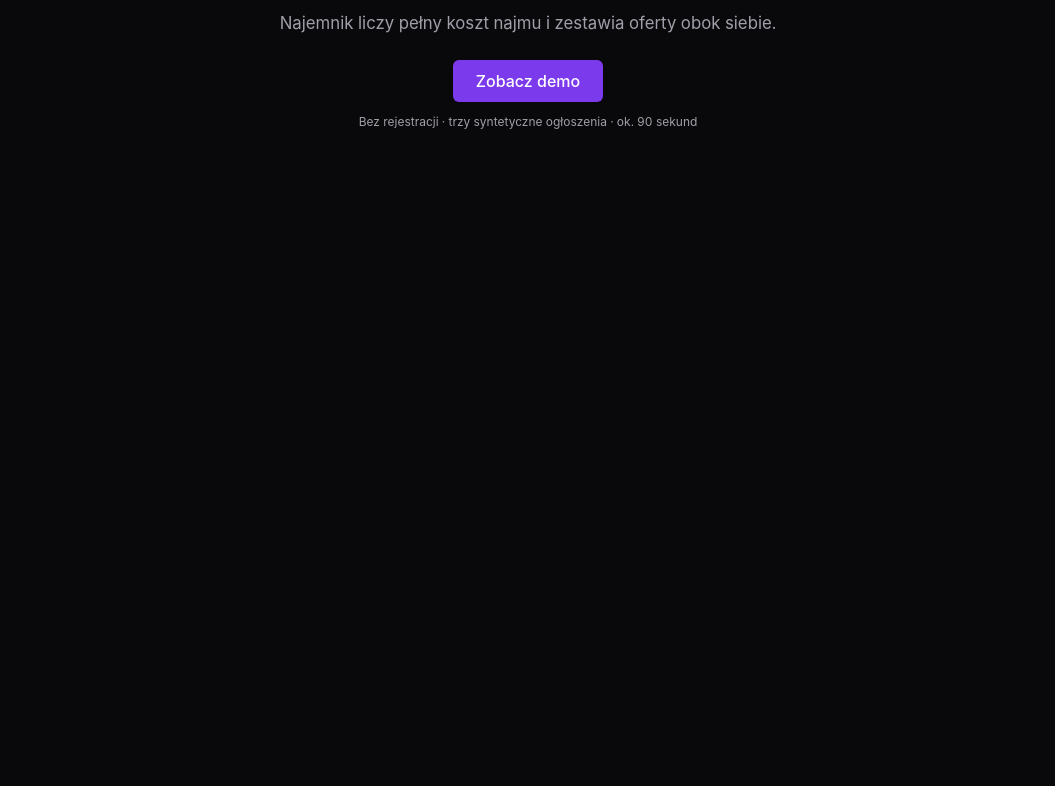
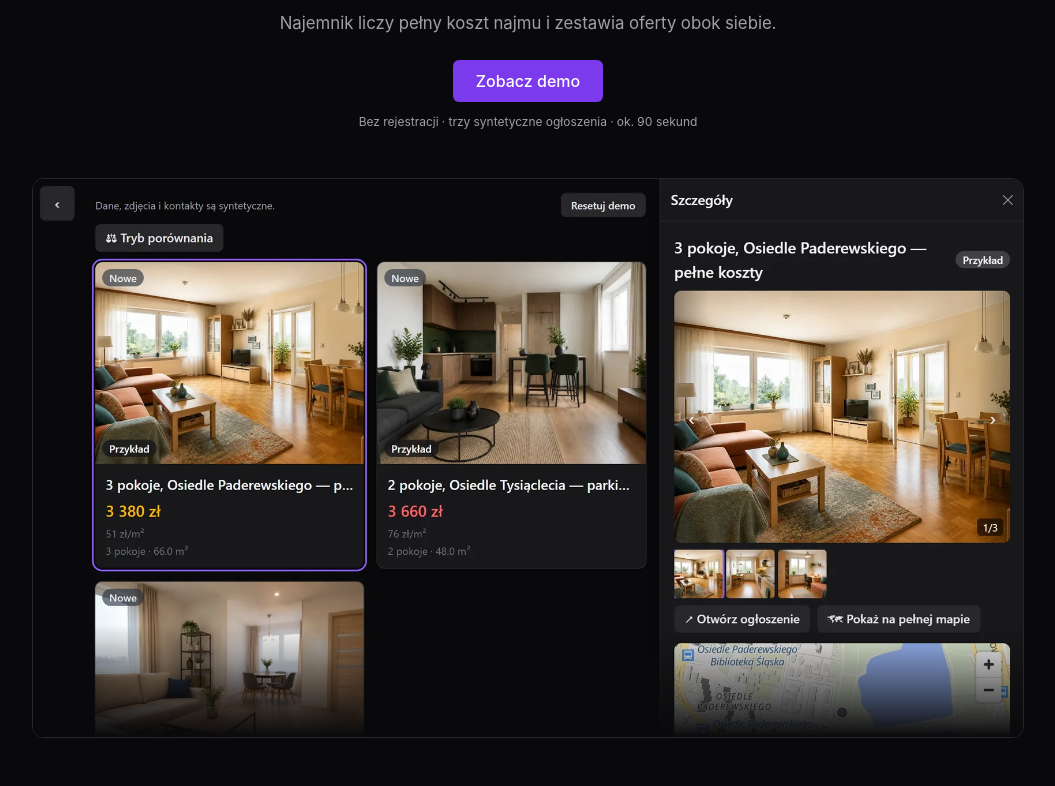
Before and after one commit to Wheatlay/Najemnik-demo, a FastAPI app: template templates/landing.html in a window 1280 px wide. Shown: the part 181-967 px from the top of the page, without its empty margins (112-1167 px from the left). Before the commit the page ends 310 px from the top, so only its background shows below. Run offline with FastAPI, Linux system fonts and the light colour scheme; the template is opened without the code that fills it, so the values that code supplies are empty; data comes from the database, SQL or seed files in the repository; style sheets or scripts are compiled from the project's sources; some libraries are stand-ins or nearby versions.

Commit message:
Landing: preview shows the gallery with listing details

```diff
--- a/templates/landing.html
+++ b/templates/landing.html
@@ -23,14 +23,15 @@
       .lp-hero .lp-lead { margin: 1rem auto 0; max-width: 36rem; font-size: 1.05rem; }
       .lp-hero .btn { margin-top: 1.5rem; padding: .6rem 1.4rem; font-size: 1rem; }
       .lp-hero .lp-note { margin-top: .75rem; }
-      .lp-preview { position: relative; max-height: 330px; overflow: hidden; margin-top: 1rem; }
+      .lp-preview { position: relative; max-height: 560px; overflow: hidden; margin-top: 1rem; border: 1px solid rgb(39 39 42); border-radius: .75rem; }
+      .lp-preview img { display: block; width: 100%; height: auto; }
       .lp-preview * { scrollbar-width: none; } .lp-preview *::-webkit-scrollbar { display: none; } .lp-preview [class*="overflow-x"] { overflow: hidden !important; }
       .lp-preview-inner { pointer-events: none; user-select: none; }
       .lp-preview::after { content: ""; position: absolute; left: 0; right: 0; bottom: 0; height: 7rem;
                            background: linear-gradient(to bottom, transparent, var(--lp-bg)); pointer-events: none; }
       .lp-sr { position: absolute; width: 1px; height: 1px; margin: -1px; padding: 0; overflow: hidden;
                clip: rect(0, 0, 0, 0); white-space: nowrap; border: 0; }
-      @media (max-width: 760px) { .lp-main { padding: 0 .75rem 2rem; } .lp-preview { max-height: 300px; } }
+      @media (max-width: 760px) { .lp-main { padding: 0 .75rem 2rem; } .lp-preview { max-height: 340px; } }
     </style>
     <script defer src="https://unpkg.com/alpinejs@3.14.1/dist/cdn.min.js"></script>
 </head>
@@ -54,10 +55,10 @@
             <p class="lp-note text-xs text-zinc-500 dark:text-zinc-400">Bez rejestracji · trzy syntetyczne ogłoszenia · ok. 90 sekund</p>
         </section>
 
-        <p class="lp-sr">Podgląd aplikacji: porównanie dwóch syntetycznych ogłoszeń. Tabela zestawia sumę miesięczną i koszt wejścia oraz pozostałe dane obok siebie, a lepsze wartości są wyróżnione.</p>
+        <p class="lp-sr">Podgląd aplikacji: galeria syntetycznych ogłoszeń ze zdjęciami i kosztem miesięcznym, obok szczegóły wybranej oferty ze zdjęciami, mapą, sumą miesięczną i kosztem wejścia.</p>
         <div class="lp-preview" aria-hidden="true" inert>
             <div class="lp-preview-inner">
-                {% include "partials/compare_focus.html" %}
+                <img src="/static/img/landing-preview.webp" width="1716" height="1277" alt="" loading="eager">
             </div>
         </div>
     </main>
```
Also changed, not shown: static/img/landing-preview.webp (added).
